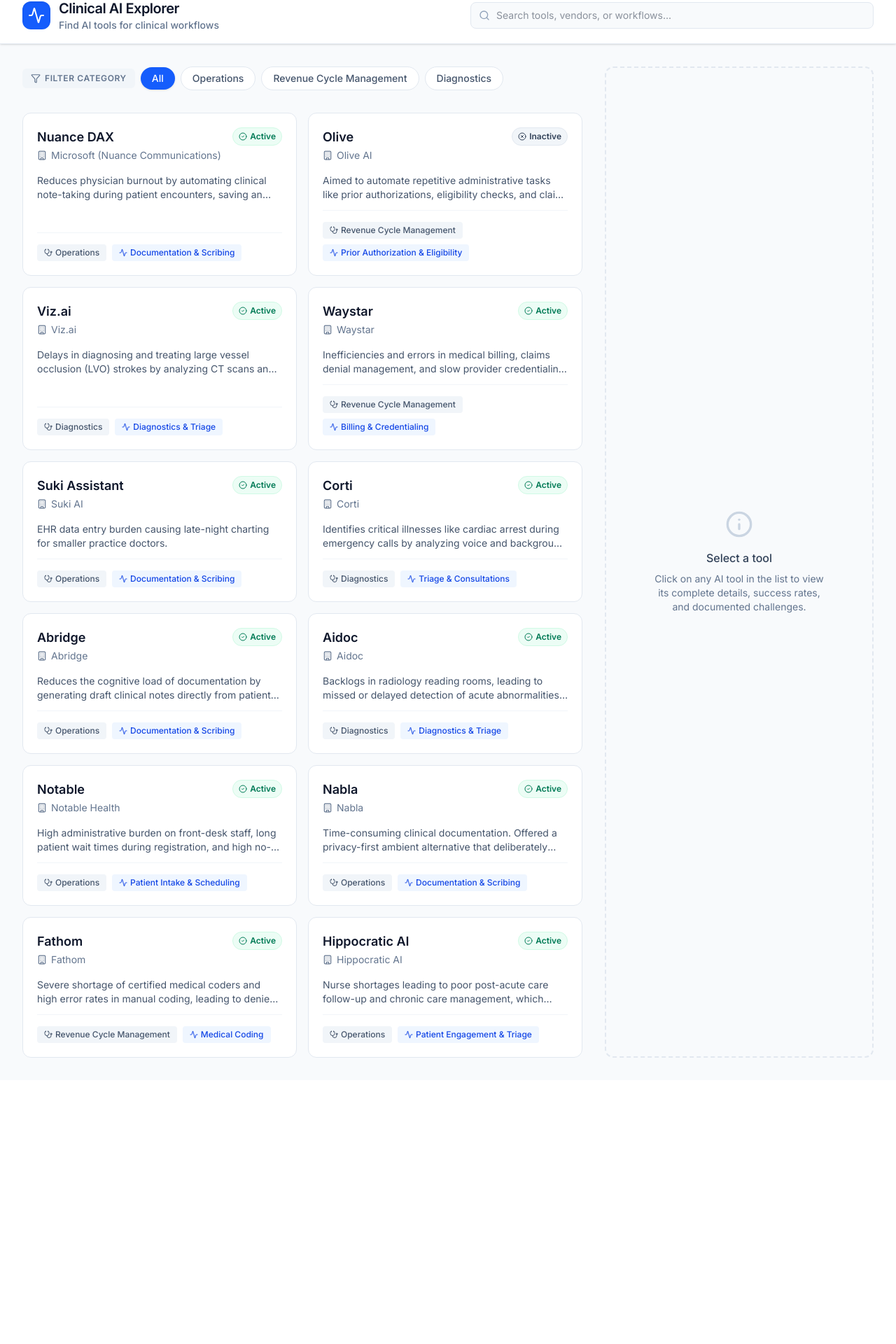
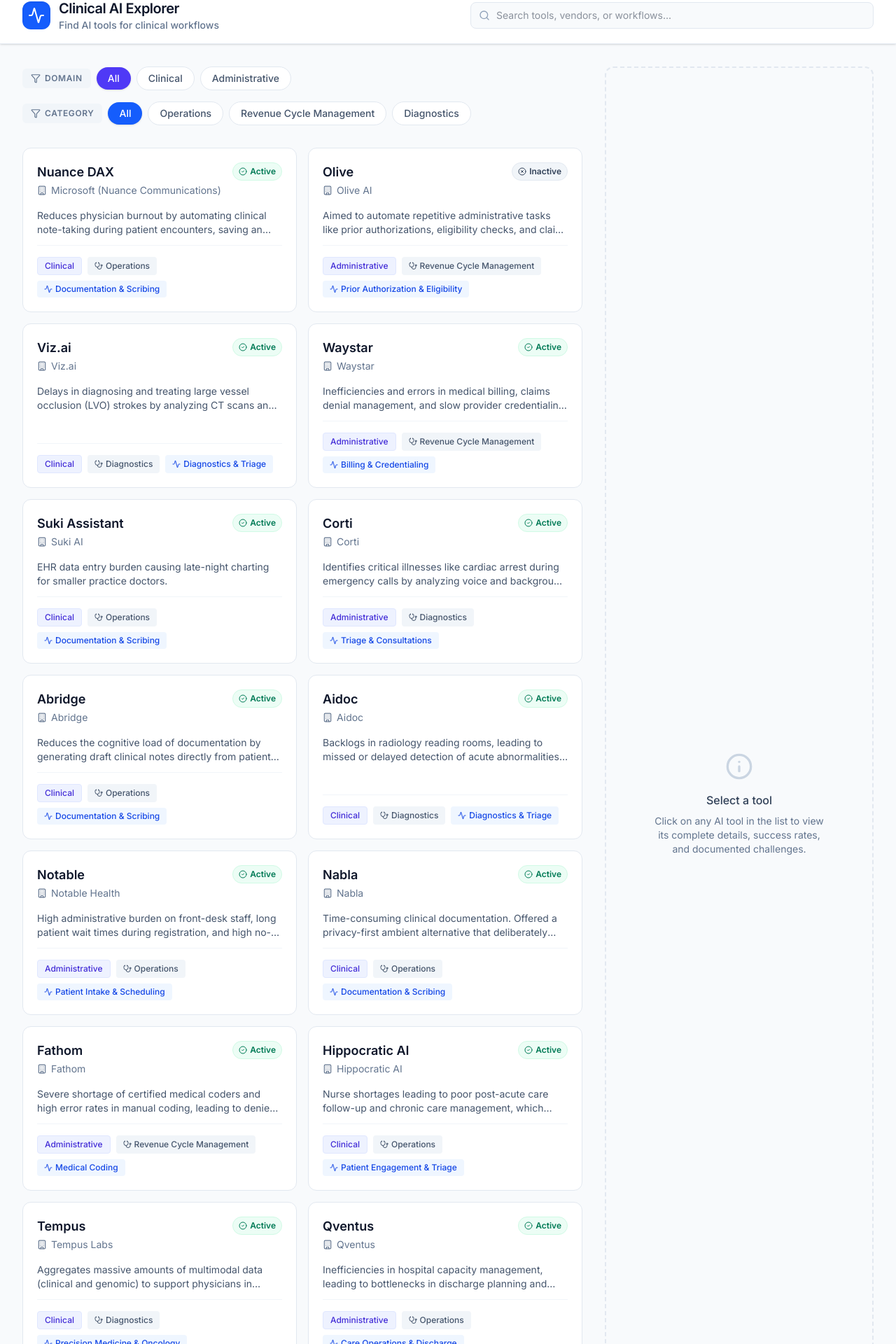
Before and after one commit to lowkeycrystal/Clinical-AI-Explorer, a React (Vite) app: page / in a window 1280 px wide. Shown: the part 18-1938 px from the top of the page at 70% size. Before the commit the page ends 1561 px from the top, so only its background shows below. Built offline with nearby package versions, Linux system fonts and the light colour scheme.

Commit message:
feat: Add domain filtering to AI tools
Introduces a new 'domain' field to AI tool data and integrates domain-based filtering into the UI. This allows users to narrow down tool searches by specifying clinical, administrative, or both.

```diff
--- a/src/App.tsx
+++ b/src/App.tsx
@@ -7,15 +7,18 @@
   const [searchTerm, setSearchTerm] = useState('');
   const [selectedTool, setSelectedTool] = useState<AITool | null>(null);
   const [selectedCategory, setSelectedCategory] = useState<string>('All');
+  const [selectedDomain, setSelectedDomain] = useState<string>('All');
 
   const categories = ['All', ...Array.from(new Set(aiTools.map(t => t.category)))];
+  const domains = ['All', ...Array.from(new Set(aiTools.map(t => t.domain)))];
 
   const filteredTools = aiTools.filter(tool => {
     const matchesSearch = tool.name.toLowerCase().includes(searchTerm.toLowerCase()) ||
                           tool.vendor.toLowerCase().includes(searchTerm.toLowerCase()) ||
                           tool.workflow.toLowerCase().includes(searchTerm.toLowerCase());
     const matchesCategory = selectedCategory === 'All' || tool.category === selectedCategory;
-    return matchesSearch && matchesCategory;
+    const matchesDomain = selectedDomain === 'All' || tool.domain === selectedDomain;
+    return matchesSearch && matchesCategory && matchesDomain;
   });
 
   return (
@@ -55,9 +58,29 @@
         <div className="flex-1 shrink-0 overflow-y-auto">
 
           {/* Filters */}
-          <div className="flex items-center gap-2 mb-6 overflow-x-auto pb-2 scrollbar-none">
-            <div className="flex items-center gap-1.5 px-3 py-1.5 text-xs font-semibold text-slate-500 uppercase tracking-wider bg-slate-100 rounded-md">
-              <Filter className="w-3.5 h-3.5" /> Filter Category
+          <div className="flex flex-col gap-3 mb-6">
+            <div className="flex items-center gap-2 overflow-x-auto pb-1 scrollbar-none">
+              <div className="flex items-center gap-1.5 px-3 py-1.5 text-xs font-semibold text-slate-500 uppercase tracking-wider bg-slate-100 rounded-md shrink-0">
+                <Filter className="w-3.5 h-3.5" /> Domain
+              </div>
+              {domains.map(dom => (
+                <button
+                  key={dom}
+                  onClick={() => setSelectedDomain(dom)}
+                  className={`whitespace-nowrap px-4 py-1.5 rounded-full text-sm font-medium transition-all ${
+                    selectedDomain === dom
+                    ? 'bg-indigo-600 text-white shadow-sm'
+                    : 'bg-white text-slate-600 border border-slate-200 hover:border-slate-300 hover:bg-slate-50'
+                  }`}
+                >
+                  {dom}
+                </button>
+              ))}
+            </div>
+
+            <div className="flex items-center gap-2 overflow-x-auto pb-2 scrollbar-none">
+              <div className="flex items-center gap-1.5 px-3 py-1.5 text-xs font-semibold text-slate-500 uppercase tracking-wider bg-slate-100 rounded-md shrink-0">
+                <Filter className="w-3.5 h-3.5" /> Category
               </div>
               {categories.map(cat => (
                 <button
@@ -72,6 +95,7 @@
                   {cat}
                 </button>
               ))}
+            </div>
           </div>
 
           {filteredTools.length === 0 ? (
@@ -108,6 +132,9 @@
                   </div>
 
                   <div className="flex flex-wrap gap-2 mt-auto pt-4 border-t border-slate-100">
+                    <span className="inline-flex items-center gap-1 px-2.5 py-1 rounded bg-indigo-50 text-indigo-700 text-xs font-medium border border-indigo-100">
+                      {tool.domain}
+                    </span>
                     <span className="inline-flex items-center gap-1 px-2.5 py-1 rounded bg-slate-100 text-slate-600 text-xs font-medium">
                       <Stethoscope className="w-3 h-3" /> {tool.category}
                     </span>
@@ -163,9 +190,16 @@
       <CheckCircle2 className="w-3 h-3" /> Active
     </span>
   }
-  return <span className="inline-flex items-center gap-1 px-2 py-1 rounded-full bg-slate-100 text-slate-700 text-xs font-semibold border border-slate-200">
+  return (
+    <div className="group relative z-10 flex">
+      <span className="inline-flex items-center gap-1 px-2 py-1 rounded-full bg-slate-100 text-slate-700 text-xs font-semibold border border-slate-200 cursor-help">
         <XCircle className="w-3 h-3" /> {status}
       </span>
+      <div className="absolute top-full mt-2 right-0 hidden group-hover:block w-48 bg-slate-800 text-slate-100 text-xs p-2 rounded shadow-lg pointer-events-none before:content-[''] before:absolute before:-top-1 before:right-4 before:w-2 before:h-2 before:bg-slate-800 before:rotate-45">
+        Historical context: Included to show past market attempts in operations/automation.
+      </div>
+    </div>
+  )
 }
 
 function ToolDetails({ tool, onClose }: { tool: AITool, onClose: () => void }) {
--- a/src/data.ts
+++ b/src/data.ts
@@ -17,7 +17,8 @@
     issues: "High cost of implementation, requires an adjustment period for clinicians to trust the AI's transcription accuracy, occasional errors in complex medical terminology.",
     legalCases: "None significant; standard data privacy (HIPAA) compliance scrutiny.",
     aiSupportLevel: "Partial AI Support",
-    aiSupportLevelExplanation: "Drafts notes from ambient audio, but requires physician review, editing, and signature."
+    aiSupportLevelExplanation: "Drafts notes from ambient audio, but requires physician review, editing, and signature.",
+    domain: "Clinical"
   },
   {
     id: "2",
@@ -35,7 +36,8 @@
     issues: "Failed to deliver on ROI promises for many customers, issues with software reliability and scalability, over-promised AI capabilities that ended up requiring heavy human-in-the-loop dependencies.",
     legalCases: "Sued by multiple vendors for unpaid bills during its financial collapse in late 2023. Ultimately shut down and sold off assets.",
     aiSupportLevel: "Full AI Replacement",
-    aiSupportLevelExplanation: "Designed to fully automate administrative tasks like prior authorizations with minimal human intervention, though it struggled in practice."
+    aiSupportLevelExplanation: "Designed to fully automate administrative tasks like prior authorizations with minimal human intervention, though it struggled in practice.",
+    domain: "Administrative"
   },
   {
     id: "3",
@@ -53,7 +55,8 @@
     issues: "False positives can lead to alarm fatigue. High reliance on the quality of the initial CT scan.",
     legalCases: "Standard regulatory oversight. Holds FDA clearance, ensuring rigorous clinical trial evidence. No major controversies.",
     aiSupportLevel: "Partial AI Support",
-    aiSupportLevelExplanation: "AI flags potential stroke cases and notifies doctors, but a specialist must review the scan to make the final clinical diagnosis."
+    aiSupportLevelExplanation: "AI flags potential stroke cases and notifies doctors, but a specialist must review the scan to make the final clinical diagnosis.",
+    domain: "Clinical"
   },
   {
     id: "4",
@@ -71,7 +74,8 @@
     issues: "Complex integration processes with legacy EHR systems. Steep learning curve for new billing staff.",
     legalCases: "None documented outside of routine corporate compliance.",
     aiSupportLevel: "Partial AI Support",
-    aiSupportLevelExplanation: "Automates the transmission and scoring of claims, but requires human billing staff to handle complex denials and exceptions."
+    aiSupportLevelExplanation: "Automates the transmission and scoring of claims, but requires human billing staff to handle complex denials and exceptions.",
+    domain: "Administrative"
   },
   {
     id: "5",
@@ -89,7 +93,8 @@
     issues: "Voice recognition struggles with heavy accents or very noisy clinic environments.",
     legalCases: "Compliant with HIPAA. No major controversies.",
     aiSupportLevel: "Partial AI Support",
-    aiSupportLevelExplanation: "Assists with note creation and coding, but the physician must review the final output and sign the chart."
+    aiSupportLevelExplanation: "Assists with note creation and coding, but the physician must review the final output and sign the chart.",
+    domain: "Clinical"
   },
   {
     id: "6",
@@ -107,7 +112,8 @@
     issues: "Requires high-quality audio feeds, can be affected by ambient chaos or poor connection.",
     legalCases: "Requires strict adherence to international data privacy laws (GDPR/HIPAA) regarding audio recordings, but no major lawsuits.",
     aiSupportLevel: "Partial AI Support",
-    aiSupportLevelExplanation: "Listens to 911 calls and suggests diagnoses, but the human dispatcher retains full control over triage and response decisions."
+    aiSupportLevelExplanation: "Listens to 911 calls and suggests diagnoses, but the human dispatcher retains full control over triage and response decisions.",
+    domain: "Administrative"
   },
   {
     id: "7",
@@ -125,7 +131,8 @@
     issues: "Requires comprehensive clinical review by the physician to ensure no critical omissions. Occasional misinterpretation of overlapping dialogue in noisy rooms.",
     legalCases: "Complies with HIPAA; no major lawsuits documented.",
     aiSupportLevel: "Partial AI Support",
-    aiSupportLevelExplanation: "Automatically generates draft clinical notes from visit audio, but relies on the physician to edit and finalize the note."
+    aiSupportLevelExplanation: "Automatically generates draft clinical notes from visit audio, but relies on the physician to edit and finalize the note.",
+    domain: "Clinical"
   },
   {
     id: "8",
@@ -143,7 +150,8 @@
     issues: "Algorithm drift requires continuous monitoring. Integration can initially disrupt established radiologist workflows until they adapt to 'always-on' alerts.",
     legalCases: "Operates under FDA regulation; no major litigation. Ensures rigid data de-identification agreements.",
     aiSupportLevel: "Partial AI Support",
-    aiSupportLevelExplanation: "Analyzes radiology scans in the background to prioritize worklists, but does not autonomously produce a final diagnostic report."
+    aiSupportLevelExplanation: "Analyzes radiology scans in the background to prioritize worklists, but does not autonomously produce a final diagnostic report.",
+    domain: "Clinical"
   },
   {
     id: "9",
@@ -161,7 +169,8 @@
     issues: "Success is heavily reliant on patients adopting mobile-first interfaces. Deep, custom integration with legacy EHR environments is resource-intensive.",
     legalCases: "No major litigation. Adheres to standard enterprise BAA and HIPAA frameworks.",
     aiSupportLevel: "Partial AI Support",
-    aiSupportLevelExplanation: "Automates patient communication and data entry, but clinic staff still review schedules and handle patient exceptions manually."
+    aiSupportLevelExplanation: "Automates patient communication and data entry, but clinic staff still review schedules and handle patient exceptions manually.",
+    domain: "Administrative"
   },
   {
     id: "10",
@@ -179,7 +188,8 @@
     issues: "Because no audio is stored (by design), clinicians cannot easily re-listen to encounters if the transcript misses nuances, forcing reliance on the initial AI capture.",
     legalCases: "None. Heavily markets its strict privacy policies (does not train on customer data without consent), effectively lowering liability.",
     aiSupportLevel: "Partial AI Support",
-    aiSupportLevelExplanation: "Drafts medical notes in real-time without storing audio. Physicians must review the text and take responsibility for its medical accuracy."
+    aiSupportLevelExplanation: "Drafts medical notes in real-time without storing audio. Physicians must review the text and take responsibility for its medical accuracy.",
+    domain: "Clinical"
   },
   {
     id: "11",
@@ -197,7 +207,8 @@
     issues: "Requires massive sets of historical data specific to a health system's localized billing behaviors to achieve peak accuracy. Less effective in obscure super-specialties.",
     legalCases: "Routine compliance with CMS coding guidelines. No major litigation.",
     aiSupportLevel: "Partial AI Support",
-    aiSupportLevelExplanation: "Autonomously processes a large portion of medical coding, but falls back to human expert coders for complex or low-confidence charts."
+    aiSupportLevelExplanation: "Autonomously processes a large portion of medical coding, but falls back to human expert coders for complex or low-confidence charts.",
+    domain: "Administrative"
   },
   {
     id: "12",
@@ -215,6 +226,83 @@
     issues: "Still in early deployment stages across the US. High scrutiny on patient acceptance of taking clinical instruction from 'AI nurses' over the phone.",
     legalCases: "None. Formed specifically to counteract AI liability by heavily investing in safety/nursing benchmarks and utilizing human-in-the-loop oversight.",
     aiSupportLevel: "Partial AI Support",
-    aiSupportLevelExplanation: "Conducts voice calls with patients for follow-ups, but relies on a rigid human-in-the-loop safety system to escalate issues to human nurses."
+    aiSupportLevelExplanation: "Conducts voice calls with patients for follow-ups, but relies on a rigid human-in-the-loop safety system to escalate issues to human nurses.",
+    domain: "Clinical"
+  },
+  {
+    id: "13",
+    name: "Tempus",
+    vendor: "Tempus Labs",
+    users: ["Mayo Clinic", "Duke Health", "Northwestern Medicine", "MD Anderson"],
+    type: ["Hospitals", "Health Systems", "Specialty Clinics"],
+    category: "Diagnostics",
+    workflow: "Precision Medicine & Oncology",
+    problemSolved: "Aggregates massive amounts of multimodal data (clinical and genomic) to support physicians in making data-driven treatment decisions for cancer patients.",
+    successRate: "Connected to over 2,000 hospitals in the US. The platform accelerates the discovery of optimal targeted therapies for oncology patients.",
+    status: "Active",
+    year: "2015 - Present",
+    useCases: ["Genomic sequencing analysis", "Clinical trial matching", "Predictive modeling for oncology"],
+    issues: "Requires immense data sharing agreements which can sometimes raise privacy concerns. Complex integration requires significant IT uplift.",
+    legalCases: "Standard privacy scrutiny due to the handling of highly sensitive genomic data, though anonymization protocols are strictly enforced.",
+    aiSupportLevel: "Partial AI Support",
+    aiSupportLevelExplanation: "Provides data-driven recommendations and matches for clinical trials, but oncologists make all final treatment decisions.",
+    domain: "Clinical"
+  },
+  {
+    id: "14",
+    name: "Qventus",
+    vendor: "Qventus",
+    users: ["Banner Health", "HonorHealth", "OhioHealth", "Mercy"],
+    type: ["Hospitals", "Health Systems"],
+    category: "Operations",
+    workflow: "Care Operations & Discharge",
+    problemSolved: "Inefficiencies in hospital capacity management, leading to bottlenecks in discharge planning and emergency department overcrowding.",
+    successRate: "Demonstrated early discharge times by 0.5-0.8 days per patient, significantly increasing bed capacity and reducing length of stay.",
+    status: "Active",
+    year: "2012 - Present",
+    useCases: ["Automated discharge planning", "OR scheduling optimization", "Inpatient capacity forecasting"],
+    issues: "Staff compliance is critical; if nurses or case managers ignore the AI's recommendations, hospital flow does not improve.",
+    legalCases: "No major legal controversies. Follows standard enterprise SLA and HIPAA rules.",
+    aiSupportLevel: "Partial AI Support",
+    aiSupportLevelExplanation: "Provides predictive alerts and discharge scheduling recommendations, but human case managers coordinate the physical discharge.",
+    domain: "Administrative"
+  },
+  {
+    id: "15",
+    name: "PathAI",
+    vendor: "PathAI",
+    users: ["Labcorp", "Cleveland Clinic", "Quest Diagnostics"],
+    type: ["Laboratories", "Hospitals", "Researchers"],
+    category: "Diagnostics",
+    workflow: "Pathology & Lab Medicine",
+    problemSolved: "High variability and long turnaround times in the manual interpretation of tissue samples (e.g., cancer biopsies).",
+    successRate: "Trained on millions of pathology slides, demonstrating high accuracy in quantifying novel biomarkers for drug development and diagnostics.",
+    status: "Active",
+    year: "2016 - Present",
+    useCases: ["AI-based scoring of biopsies", "Companion diagnostics", "Translational research"],
+    issues: "Slow adoption among older pathologists concerned with AI displacement. Requires digitization of slides, which many labs are still completing.",
+    legalCases: "No major litigation. Holds multiple regulatory clearances globally.",
+    aiSupportLevel: "Partial AI Support",
+    aiSupportLevelExplanation: "Highlights regions of interest on pathology slides, but a board-certified pathologist must issue the final diagnosis.",
+    domain: "Clinical"
+  },
+  {
+    id: "16",
+    name: "Symplr",
+    vendor: "Symplr",
+    users: ["Trinity Health", "HCA Healthcare", "Kaiser Permanente"],
+    type: ["Hospitals", "Health Systems"],
+    category: "Operations",
+    workflow: "Workforce Management & Credentialing",
+    problemSolved: "Highly fragmented administrative workflows in managing provider credentialing, compliance, and nurse scheduling.",
+    successRate: "Used by 9 out of 10 US hospitals in some capacity. Streamlines credentialing timelines from months to weeks.",
+    status: "Active",
+    year: "2006 - Present",
+    useCases: ["Provider credentialing automation", "Clinical workforce scheduling", "Vendor compliance tracking"],
+    issues: "The platform is heavily comprised of acquired technologies, leading to occasional integration friction between modules.",
+    legalCases: "Standard enterprise disputes. No systemic AI-related litigation.",
+    aiSupportLevel: "Partial AI Support",
+    aiSupportLevelExplanation: "Consolidates and automates credential data gathering, but human administrators still sign off on final approvals.",
+    domain: "Administrative"
   }
 ];
--- a/src/types.ts
+++ b/src/types.ts
@@ -15,4 +15,5 @@
   legalCases: string;
   aiSupportLevel: 'Full AI Replacement' | 'Partial AI Support';
   aiSupportLevelExplanation: string;
+  domain: 'Clinical' | 'Administrative' | 'Both';
 }
```
Lines whose indentation alone changed are shown as unchanged.
